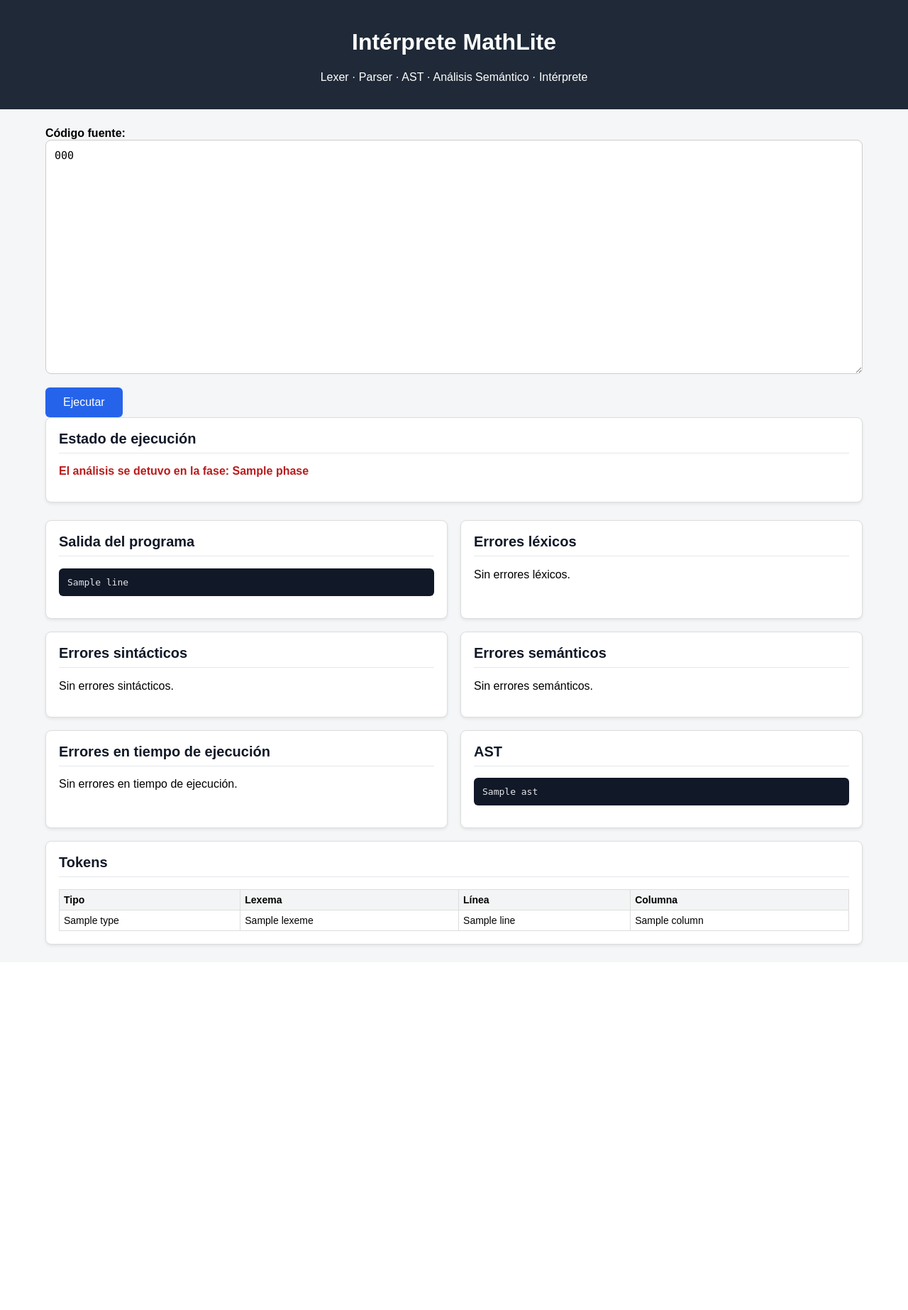
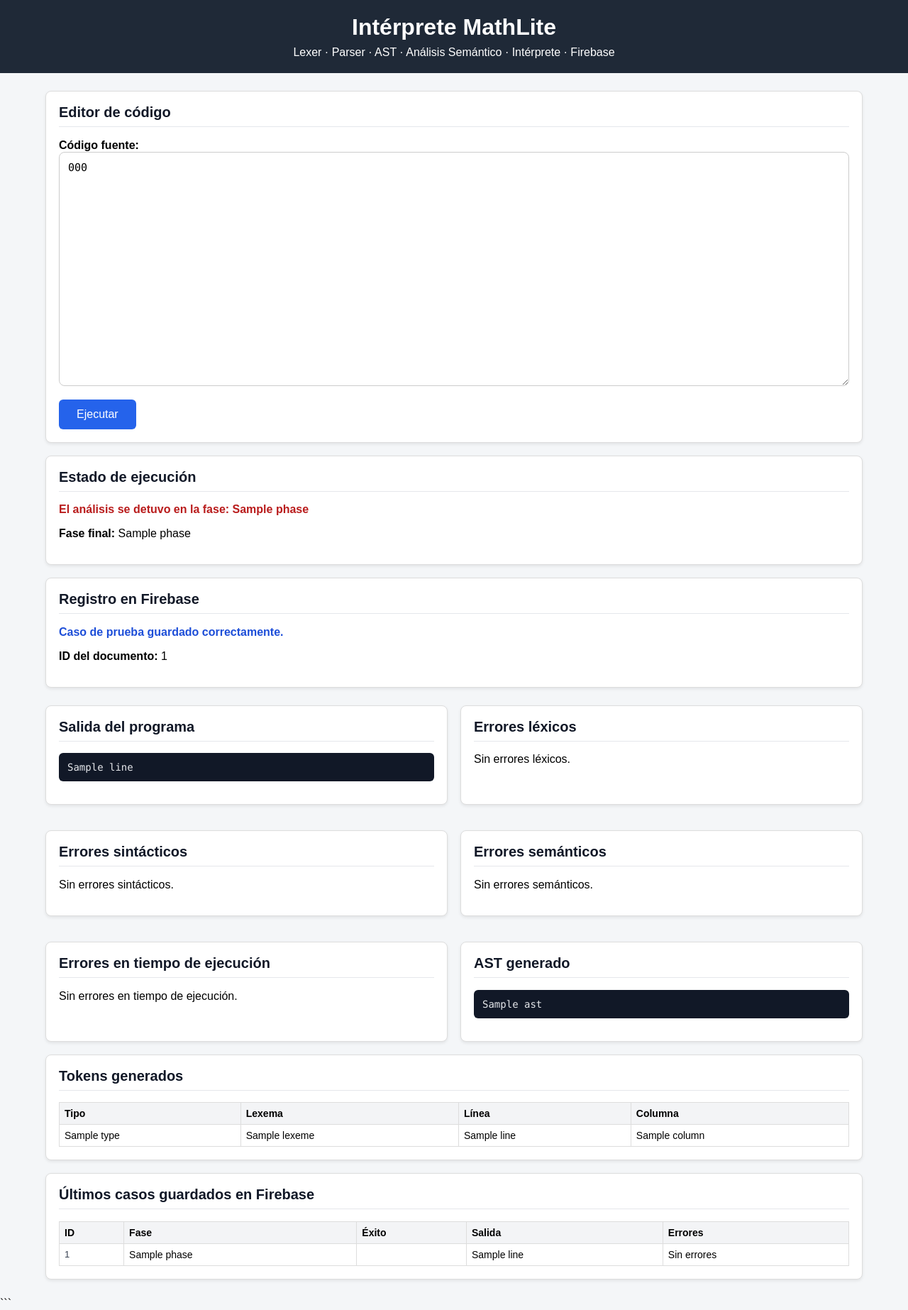
Before and after one commit to MathLite/FinalProject_LF, a Flask app: template templates/index.html in a window 1280 px wide. Shown: the whole page at 71% size. Before the commit the page ends 1336 px from the top, so only its background shows below. Run offline with Flask 3, Linux system fonts and the light colour scheme; the template is opened without the code that fills it: most values are stand-ins (such as "Sample title", 1, 10 or a date in 2020).

Commit message:
firebase implementation

````diff
--- a/app.py
+++ b/app.py
@@ -1,8 +1,10 @@
 from flask import Flask, render_template, request
 from runner import run_code
+from test_case_repository import TestCaseRepository
 
 
 app = Flask(__name__)
+repository = TestCaseRepository()
 
 
 DEFAULT_CODE = """let x = 5
@@ -34,20 +36,25 @@ print(suma(10, 20))
 print(sqrt(25))
 """
 
-
 @app.route("/", methods=["GET", "POST"])
 def index():
     code = DEFAULT_CODE
     result = None
+    saved_id = None
+    test_cases = repository.get_last_test_cases(10)
 
     if request.method == "POST":
         code = request.form.get("code", "")
         result = run_code(code)
+        saved_id = repository.save_test_case(code, result)
+        test_cases = repository.get_last_test_cases(10)
 
     return render_template(
         "index.html",
         code=code,
-        result=result
+        result=result,
+        saved_id=saved_id,
+        test_cases=test_cases
     )
 
 
--- a/templates/index.html
+++ b/templates/index.html
@@ -17,6 +17,15 @@
             color: white;
             padding: 20px;
             text-align: center;
+        }
+
+        header h1 {
+            margin: 0;
+        }
+
+        header p {
+            margin-top: 8px;
+            margin-bottom: 0;
         }
 
         main {
@@ -64,6 +73,7 @@
             border-radius: 8px;
             border: 1px solid #ddd;
             box-shadow: 0 2px 4px rgba(0,0,0,0.08);
+            margin-bottom: 18px;
         }
 
         .card h2 {
@@ -81,6 +91,8 @@
             border-radius: 6px;
             overflow-x: auto;
             white-space: pre-wrap;
+            font-family: Consolas, monospace;
+            font-size: 14px;
         }
 
         .success {
@@ -93,6 +105,11 @@
             font-weight: bold;
         }
 
+        .info {
+            color: #1d4ed8;
+            font-weight: bold;
+        }
+
         table {
             width: 100%;
             border-collapse: collapse;
@@ -101,12 +118,24 @@
 
         th, td {
             border: 1px solid #ddd;
-            padding: 6px;
+            padding: 7px;
             text-align: left;
+            vertical-align: top;
         }
 
         th {
             background: #f3f4f6;
+        }
+
+        .small-text {
+            font-size: 13px;
+            color: #374151;
+        }
+
+        .section-title {
+            margin-top: 30px;
+            margin-bottom: 10px;
+            color: #111827;
         }
 
         @media (max-width: 900px) {
@@ -120,15 +149,19 @@
 <body>
     <header>
         <h1>Intérprete MathLite</h1>
-        <p>Lexer · Parser · AST · Análisis Semántico · Intérprete</p>
+        <p>Lexer · Parser · AST · Análisis Semántico · Intérprete · Firebase</p>
     </header>
 
     <main>
-        <form method="POST">
-            <label for="code"><strong>Código fuente:</strong></label>
-            <textarea name="code" id="code">{{ code }}</textarea>
-            <button type="submit">Ejecutar</button>
-        </form>
+        <div class="card">
+            <h2>Editor de código</h2>
+
+            <form method="POST">
+                <label for="code"><strong>Código fuente:</strong></label>
+                <textarea name="code" id="code">{{ code }}</textarea>
+                <button type="submit">Ejecutar</button>
+            </form>
+        </div>
 
         {% if result %}
             <div class="card">
@@ -139,7 +172,17 @@
                 {% else %}
                     <p class="error">El análisis se detuvo en la fase: {{ result.phase }}</p>
                 {% endif %}
+
+                <p><strong>Fase final:</strong> {{ result.phase }}</p>
             </div>
+
+            {% if saved_id %}
+                <div class="card">
+                    <h2>Registro en Firebase</h2>
+                    <p class="info">Caso de prueba guardado correctamente.</p>
+                    <p><strong>ID del documento:</strong> {{ saved_id }}</p>
+                </div>
+            {% endif %}
 
             <div class="grid">
                 <div class="card">
@@ -198,7 +241,7 @@
                 </div>
 
                 <div class="card">
-                    <h2>AST</h2>
+                    <h2>AST generado</h2>
 
                     {% if result.ast %}
                         <pre>{{ result.ast }}</pre>
@@ -208,8 +251,8 @@
                 </div>
             </div>
 
-            <div class="card" style="margin-top: 18px;">
-                <h2>Tokens</h2>
+            <div class="card">
+                <h2>Tokens generados</h2>
 
                 {% if result.tokens %}
                     <table>
@@ -237,6 +280,66 @@
                 {% endif %}
             </div>
         {% endif %}
+
+        <div class="card">
+            <h2>Últimos casos guardados en Firebase</h2>
+
+            {% if test_cases %}
+                <table>
+                    <thead>
+                        <tr>
+                            <th>ID</th>
+                            <th>Fase</th>
+                            <th>Éxito</th>
+                            <th>Salida</th>
+                            <th>Errores</th>
+                        </tr>
+                    </thead>
+                    <tbody>
+                        {% for case in test_cases %}
+                            <tr>
+                                <td class="small-text">{{ case.id }}</td>
+                                <td>{{ case.phase }}</td>
+                                <td>{{ case.success }}</td>
+                                <td>
+                                    {% if case.output %}
+                                        {% for line in case.output %}
+                                            {{ line }}<br>
+                                        {% endfor %}
+                                    {% else %}
+                                        -
+                                    {% endif %}
+                                </td>
+                                <td>
+                                    {% if case.lexical_errors %}
+                                        Léxicos: {{ case.lexical_errors|length }}<br>
+                                    {% endif %}
+
+                                    {% if case.syntax_errors %}
+                                        Sintácticos: {{ case.syntax_errors|length }}<br>
+                                    {% endif %}
+
+                                    {% if case.semantic_errors %}
+                                        Semánticos: {{ case.semantic_errors|length }}<br>
+                                    {% endif %}
+
+                                    {% if case.runtime_errors %}
+                                        Runtime: {{ case.runtime_errors|length }}<br>
+                                    {% endif %}
+
+                                    {% if not case.lexical_errors and not case.syntax_errors and not case.semantic_errors and not case.runtime_errors %}
+                                        Sin errores
+                                    {% endif %}
+                                </td>
+                            </tr>
+                        {% endfor %}
+                    </tbody>
+                </table>
+            {% else %}
+                <p>No hay casos guardados todavía.</p>
+            {% endif %}
+        </div>
     </main>
 </body>
 </html>
+```
````
Also changed, not shown: firebase_config.py (added, +13 -0 lines), test_case_repository.py (added, +44 -0 lines), test_lexer.py (deleted, +0 -35 lines), 1 other file.
